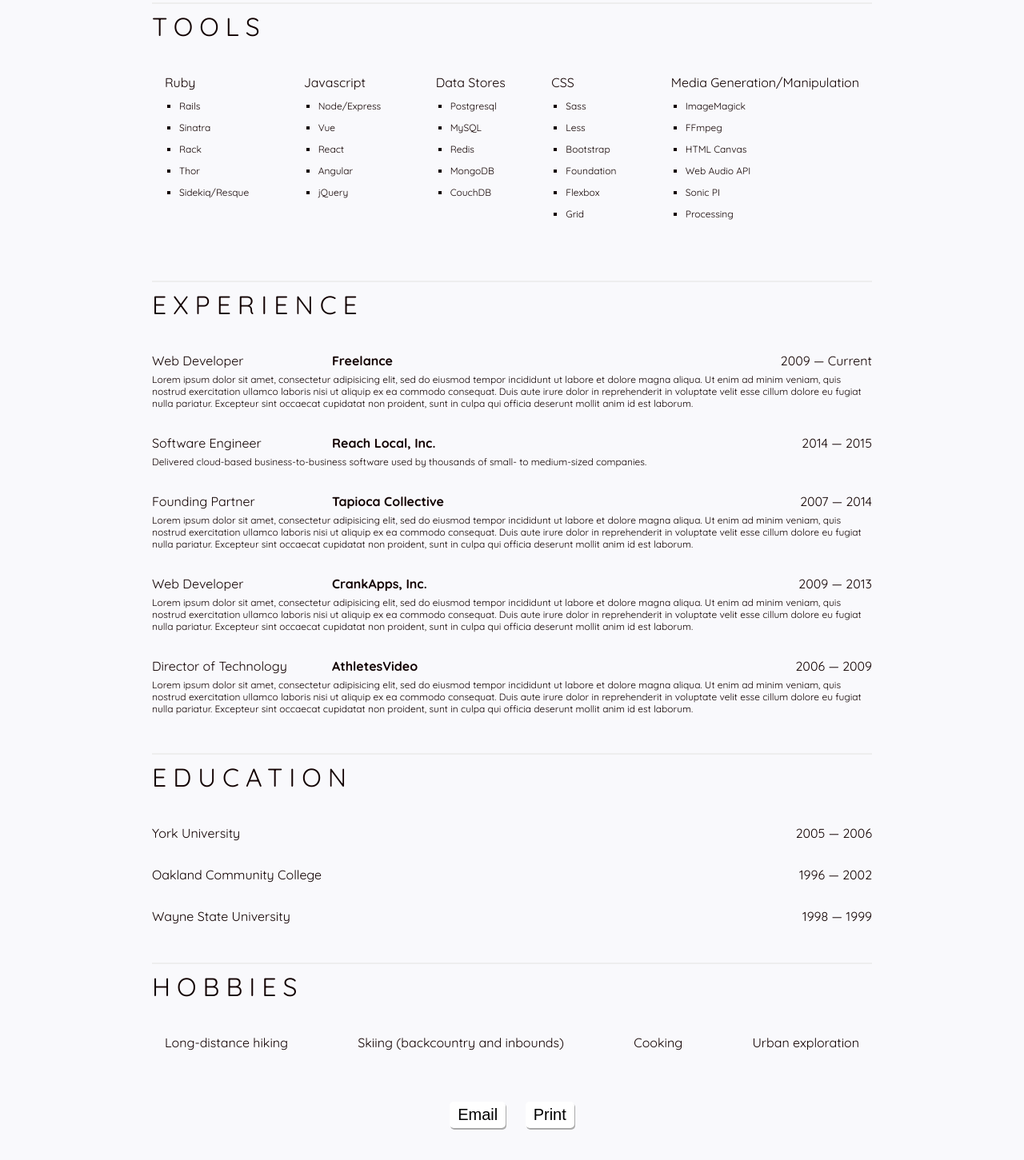
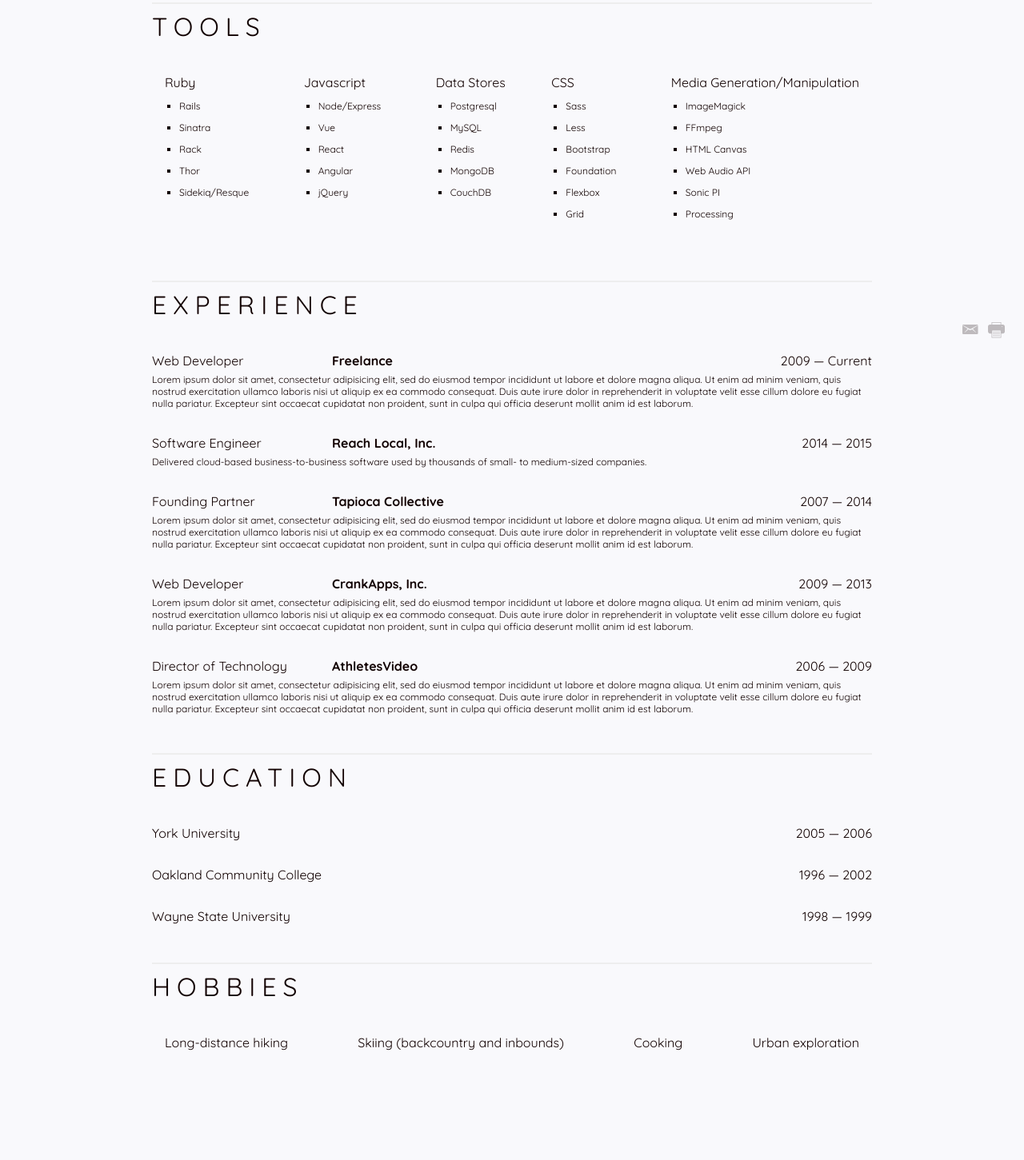
Before and after one commit to iamsolarpowered/iamsolarpowered.github.io, a plain HTML site: page index.html in a window 1280 px wide. Shown: the part 373-1824 px from the top of the page at 80% size. After the commit the page ends 1751 px from the top, so only its background shows below. Drawn offline with nearby package versions, Linux system fonts and the light colour scheme.

Commit message:
Use icons for call to action.

```diff
--- a/css/main.css
+++ b/css/main.css
@@ -12,9 +12,11 @@ body {
 
 a {
   text-decoration: none;
+  color: blue;
 }
 a:hover {
   text-decoration: underline;
+  color: blue;
 }
 
 h1, h2, h3, h4, h5, h6 {
@@ -103,23 +105,20 @@ h2 {
 }
 
 .call-to-action {
-  text-align: center;
+  font-size: 150%;
+  position: fixed;
+  bottom: 0;
+  right: 1em;
 }
-.call-to-action button {
-  font-size: 125%;
-  margin: 0 0.5em;
-  padding: 0.25em 0.5em;
-  background: #fff;
-  color: #000;
-  border-radius: 0.25em;
-  border-width: 0;
-  box-shadow: 1px 2px #aaa;
+.call-to-action .action {
+  color: #100;
+  opacity: 0.25;
+  margin-left: 0.25em;
 }
-.call-to-action button:hover {
+.call-to-action .action:hover {
   cursor: pointer;
-  background: blue;
-  color: white;
-  box-shadow: 0 0;
+  color: blue;
+  opacity: 1.0;
 }
 
 @media only screen and (max-width: 519px) {
--- a/css/print.css
+++ b/css/print.css
@@ -21,6 +21,7 @@ a, a:visited {
 .main>section.experiences .experience {
   page-break-inside: avoid;
 }
-.main>section.call-to-action {
+
+.call-to-action {
   display: none;
 }
--- a/index.html
+++ b/index.html
@@ -4,6 +4,7 @@
     <meta charset="utf-8">
     <title>Ben Shymkiw - Resume</title>
     <meta name="viewport" content="width=device-width, initial-scale=1.0">
+    <link rel="stylesheet" href="http://code.ionicframework.com/ionicons/2.0.1/css/ionicons.min.css" media="screen">
     <link rel="stylesheet" href="https://fonts.googleapis.com/css?family=Quicksand|Quicksand:700">
     <link rel="stylesheet" href="/css/main.css">
     <link rel="stylesheet" href="/css/print.css" media="print">
@@ -35,7 +36,7 @@
         <ul class="row-list">
           <li>Test-driven development</li>
           <li>Component-based design</li>
-          <li>Iteration</li>
+          <li>Progressive iteration</li>
         </ul>
       </section>
 
@@ -212,12 +213,12 @@
         </ul>
       </section>
 
-      <section class="call-to-action">
-        <button type="button" name="email" onclick="emailMe()">Email</button>
-        <button type="button" name="print" onclick="window.print()">Print</button>
-      </section>
+    </div>
 
-    </div>
+    <section class="call-to-action">
+      <a href="#" class="action ion-email" alt="Email" title="Email me" onclick="emailMe()"></a>
+      <a href="#" class="action ion-printer" alt="Print" title="Print" onclick="window.print()"></a>
+    </section>
 
     <script type="text/javascript">
       function emailMe() {
```
